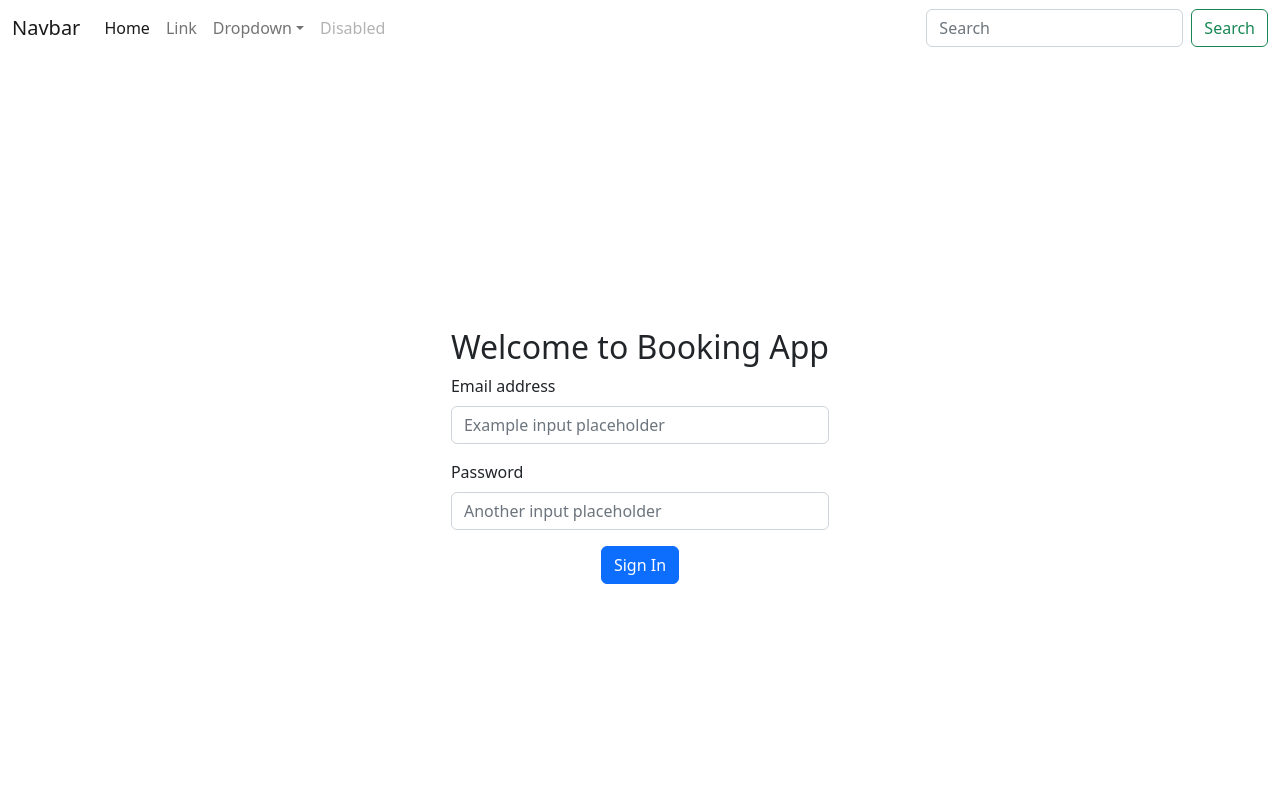
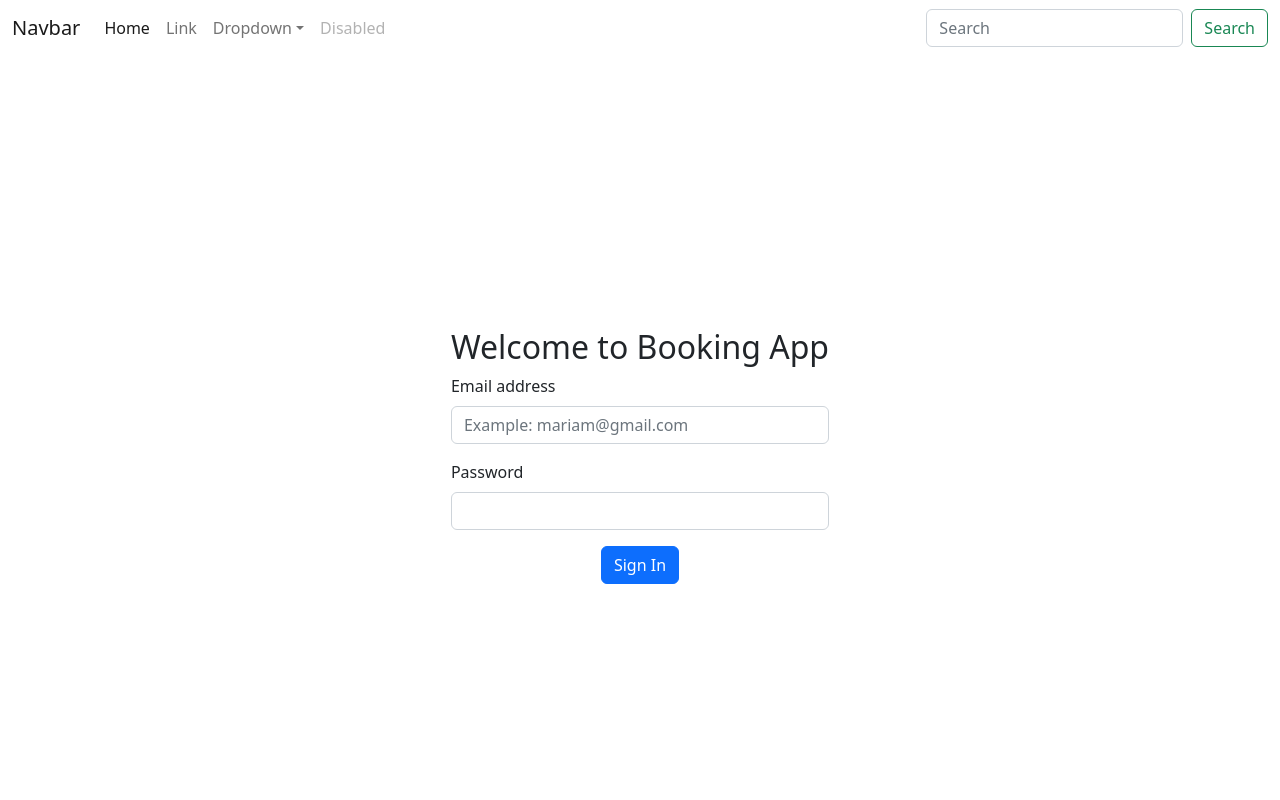
Before and after one commit to karengomezs/moveup, a React (Create React App) app in the folder front/: page /login in a window 1280 px wide. Shown: the top 800 px of the page. Built offline with nearby package versions, Linux system fonts and the light colour scheme.

Commit message:
log to login data

```diff
--- a/front/src/components/form-login.jsx
+++ b/front/src/components/form-login.jsx
@@ -1,29 +1,45 @@
+import { useState } from "react";
+
 export default function FormLogin() {
+  const [email, setEmail] = useState("");
+  const [password, setPassword] = useState("");
+
   return (
-    <form className="">
+    <form
+      onSubmit={(e) => {
+        e.preventDefault();
+        console.log(email, password);
+      }}
+    >
       <h2 className="text-center">Welcome to Booking App</h2>
 
-      <div class="mb-3">
-        <label for="formGroupExampleInput" class="form-label">
+      <div className="mb-3">
+        <label htmlFor="formGroupExampleInput" className="form-label">
           Email address
         </label>
-
         <input
+          onChange={(e) => {
+            setEmail(e.target.value);
+          }}
+          value={email}
           type="email"
-          class="form-control"
+          className="form-control"
           id="formGroupExampleInput"
-          placeholder="Example input placeholder"
+          placeholder="Example: mariam@gmail.com"
         />
       </div>
-      <div class="mb-3">
-        <label for="formGroupExampleInput2" class="form-label">
+      <div className="mb-3">
+        <label htmlFor="formGroupExampleInput2" className="form-label">
           Password
         </label>
         <input
+          onChange={(e) => {
+            setPassword(e.target.value);
+          }}
+          value={password}
           type="password"
-          class="form-control"
+          className="form-control"
           id="formGroupExampleInput2"
-          placeholder="Another input placeholder"
         />
       </div>
 
```
